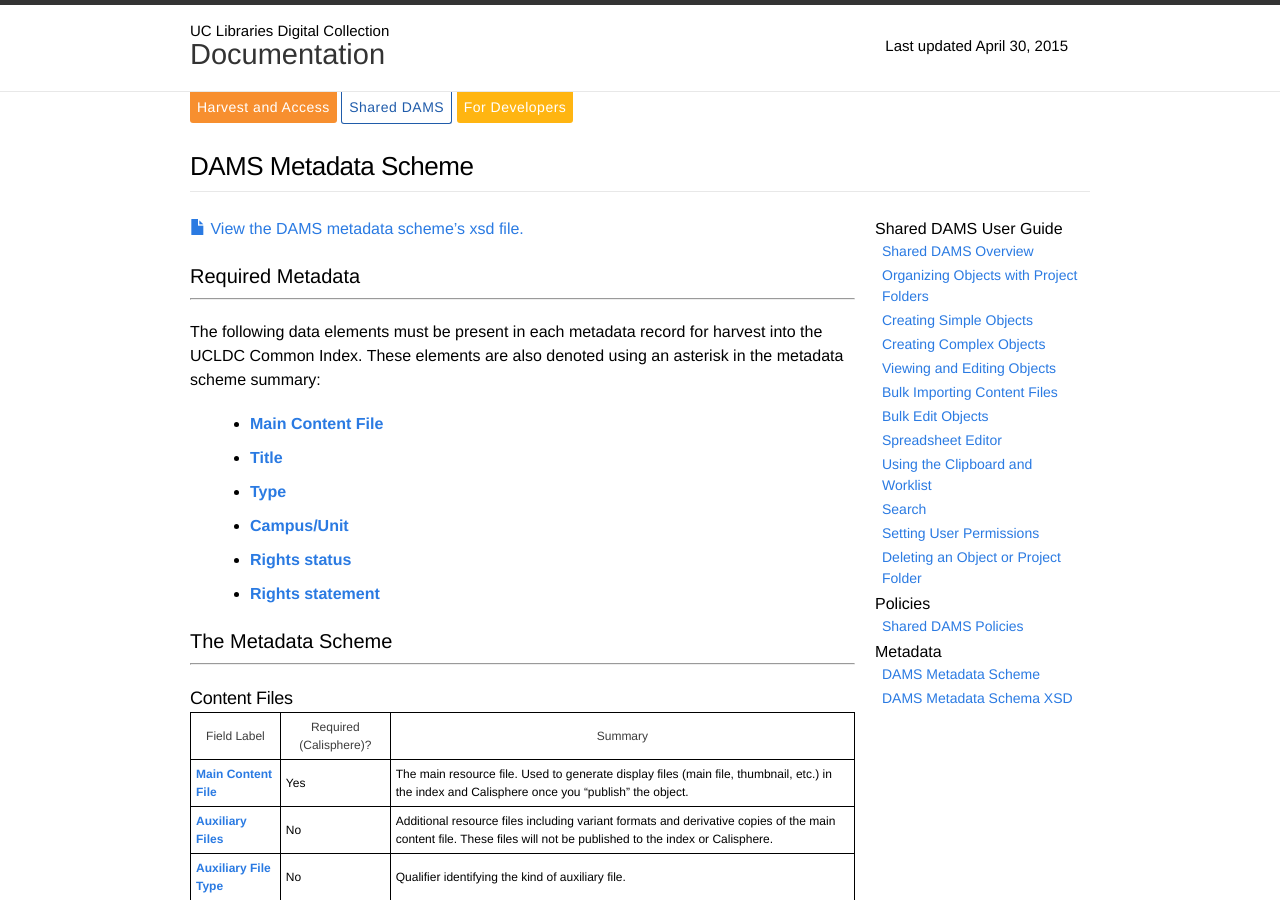
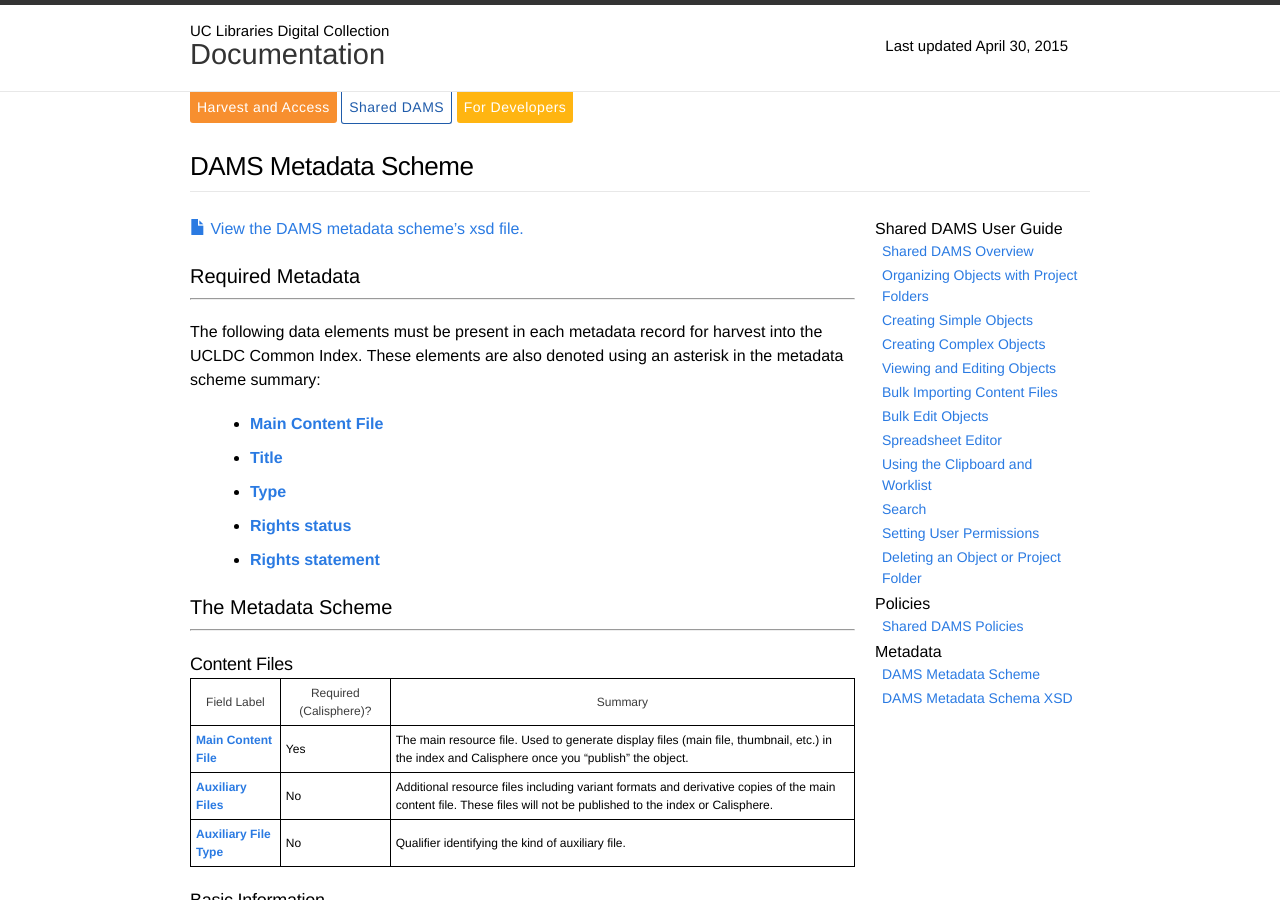
Before and after one commit to ucldc/ucldc-docs, a Jekyll site: the page built from docs/dams/metadata-model.md, in a window 1280 px wide and 900 px high. Built offline with Jekyll 4.4.1, drawn with Linux system fonts in a browser that asks for light colours; nearby versions of some CDN libraries.

Commit message:
Update metadata-model.md

```diff
--- a/docs/dams/metadata-model.md
+++ b/docs/dams/metadata-model.md
@@ -18,7 +18,6 @@ The following data elements must be present in each metadata record for harvest
 * <a class="label">Main Content File</a>
 * <a class="label">Title</a>
 * <a class="label">Type</a>
-* <a class="label">Campus/Unit</a>
 * <a class="label">Rights status</a>
 * <a class="label">Rights statement</a>
 
```
